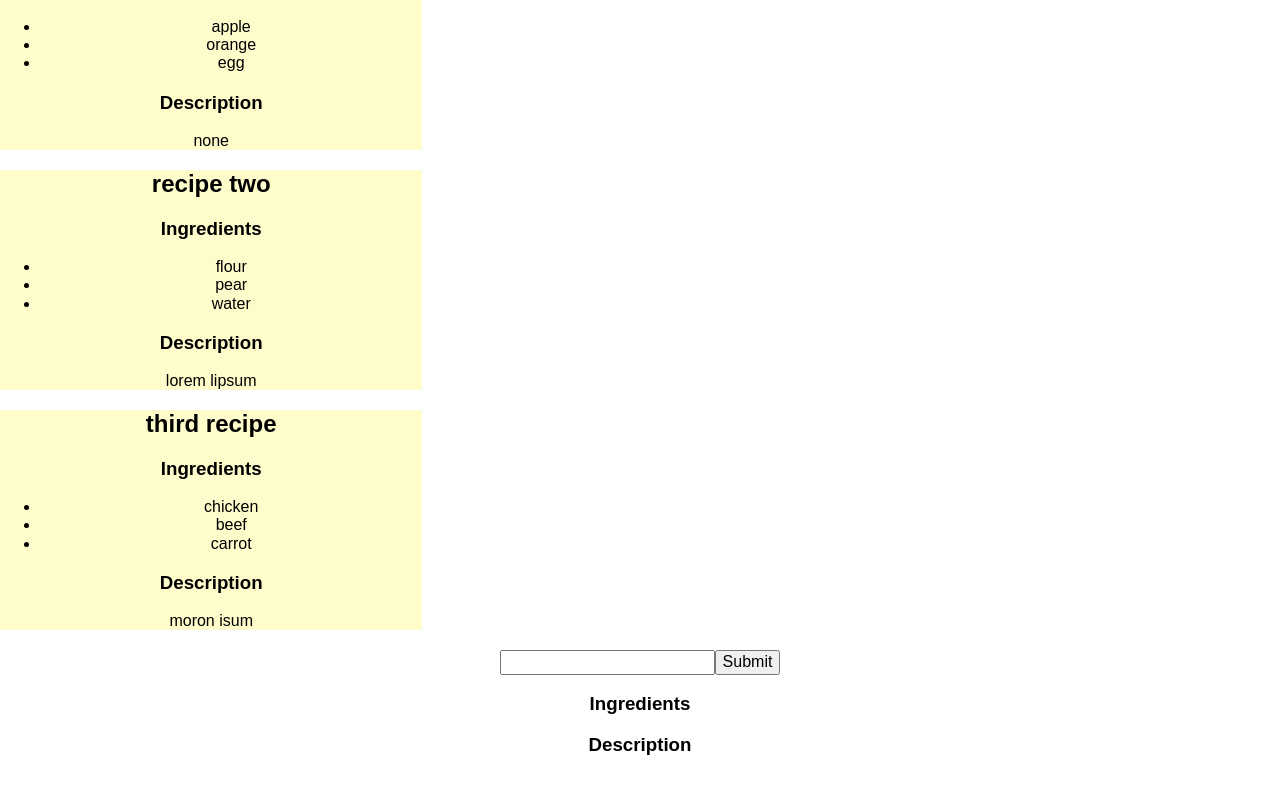
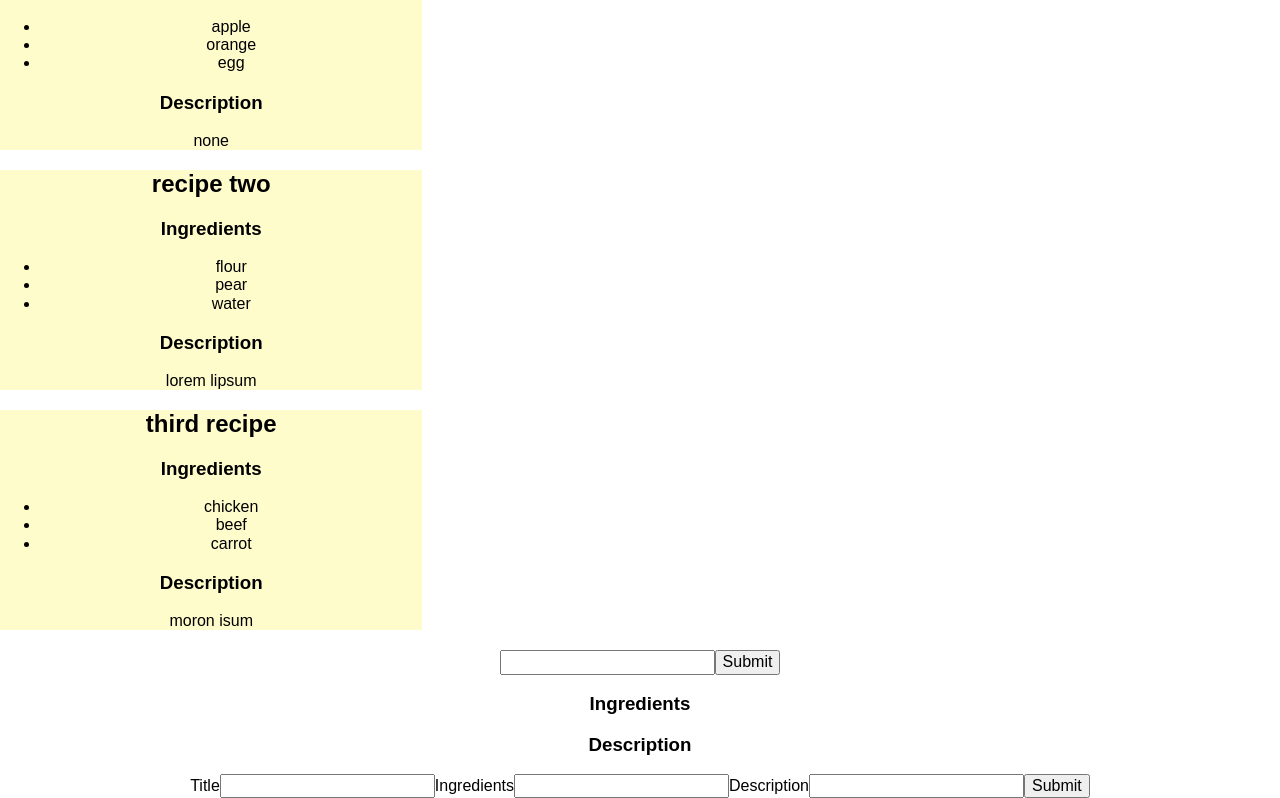
Before and after one commit to ethanchoi812/react-recipe-box, a React (Create React App) app: page / in a window 1280 px wide. Shown: the part 200-998 px from the top of the page. Before the commit the page ends 974 px from the top, so only its background shows below. Built offline with nearby package versions, Linux system fonts and the light colour scheme.

Commit message:
Added function to add recipe

```diff
--- a/src/App.js
+++ b/src/App.js
@@ -60,15 +60,15 @@ class Editor extends Component {
 	render(){
 
 		const recipe = this.props.recipe;
-	    const title = recipe.title;
-	    const ingredients = recipe.ingredients;
-	    const description = recipe.description;
+	   const title = recipe.title;
+	   const ingredients = recipe.ingredients;
+	   const description = recipe.description;
 
 	    //const changedTitle = this.state.changedTitle;
 
 		return(
 			   <section className="recipe-sandbox">
-	            <h2 onDoubleClick={this.handleTitleClick} >{title}</h2>
+	            <h2 onDoubleClick={this.handleTitleClick}>{title}</h2>
 	            <form onSubmit={this.handleSubmit}>
 	              <input value={this.state.changedTitle} type="text" onChange={this.handleTitleChange} />
                   <input type="submit" value="Submit"/>
@@ -88,6 +88,62 @@ class Editor extends Component {
           );
 		}
 	}
+
+class AddRecipe extends Component {
+  constructor(props){
+    super(props);
+    this.state = {
+        newRecipe: [],
+        titleVal:'',
+        ingredientsVal:'',
+        descriptionVal:''
+      }
+
+    this.handleAddRecipe = this.handleAddRecipe.bind(this);
+    this.handleTitleChange = this.handleTitleChange.bind(this);
+    this.handleIngredientsChange = this.handleIngredientsChange.bind(this);
+    this.handleDescriptionChange = this.handleDescriptionChange.bind(this);
+  }
+
+  handleTitleChange(e){
+    this.setState({ titleVal: e.target.value });
+  }
+
+  handleIngredientsChange(e){
+    this.setState({ ingredientsVal: e.target.value });
+  }
+
+  handleDescriptionChange(e){
+    this.setState({ descriptionVal: e.target.value });
+  }
+
+  handleAddRecipe(e){
+    e.preventDefault();
+
+    const title = this.state.titleVal;
+    const ingredients = this.state.ingredientsVal.split(',');
+    const description = this.state. descriptionVal;
+    const addedRecipe = {title, ingredients, description};
+
+    this.props.onHandleAddRecipe(addedRecipe);
+  }
+
+  render(){
+    return(
+      <section className="recipe-sandbox">
+        <form onSubmit={this.handleAddRecipe}>
+          <label>Title</label>
+            <input value={this.state.titleVal} type="text" onChange={this.handleTitleChange} />
+          <label>Ingredients</label>
+            <input value={this.state.ingredientsVal} type="text" onChange={this.handleIngredientsChange} />
+          <label>Description</label>
+            <input value={this.state.descriptionVal} type="textarea" onChange={this.handleDescriptionChange} />
+            <input type="submit" value="Submit"/>
+        </form>
+      </section>
+      );
+    }
+  }
 
 class App extends Component {
   constructor(props){
@@ -119,11 +175,15 @@ class App extends Component {
       	value:'',
       	ingredients:[],
       	description:''
-  	  }]
+  	  }],
+
+      count: 0
     }
 
     this.handleOpenEdit = this.handleOpenEdit.bind(this);
     this.handleSubmit = this.handleSubmit.bind(this);
+    this.handleOpenAdd = this.handleOpenAdd.bind(this);
+    this.handleAddNewRecipe = this.handleAddNewRecipe.bind(this);
   }
 
 
@@ -136,12 +196,25 @@ class App extends Component {
     const theRecipes = this.state.recipes;
     const newRecipe = this.state.clickedRecipe;
     const n = newRecipe.id;
+    const idx = theRecipes.findIndex(recipe => recipe.id === n);
 
     newRecipe.title = changedTitle;
 
-    theRecipes.splice(n, 1, newRecipe);
+    theRecipes.splice(idx, 1, newRecipe);
     this.setState({ recipes: theRecipes });
+  }
 
+  handleOpenAdd(e){
+    alert("it is opened!");
+  }
+
+  handleAddNewRecipe(addedRecipe){
+    const theRecipes = this.state.recipes;
+    const count = this.state.count;
+
+    addedRecipe.id = count + 1;
+    theRecipes.push(addedRecipe);
+    this.setState({ recipes: theRecipes });
   }
 
   render() {
@@ -152,10 +225,11 @@ class App extends Component {
       <div className="App">
         <div className="App-header">
           <h2>React Recipe Box</h2>
+          <button className="add-btn" onClick={this.handleOpenAdd}>Add Recipe</button>
         </div>
         {recipes.map(recipe=> <Card recipe={recipe} onDoubleClick={this.handleOpenEdit} /> )}
-
           <Editor recipe={clickedRecipe} onHandleSubmit={this.handleSubmit}/>
+          <AddRecipe onHandleAddRecipe={this.handleAddNewRecipe}/>
       </div>
     );
   }
```
